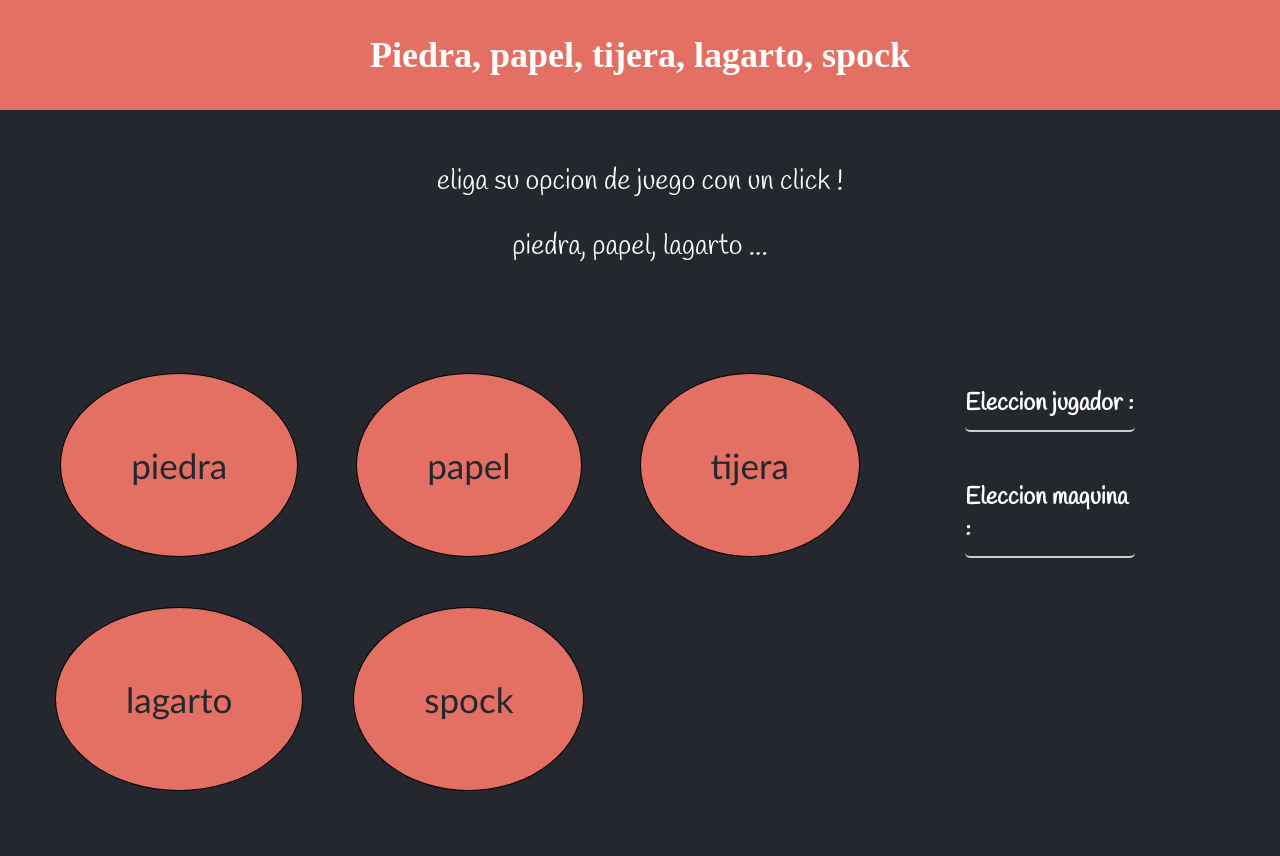
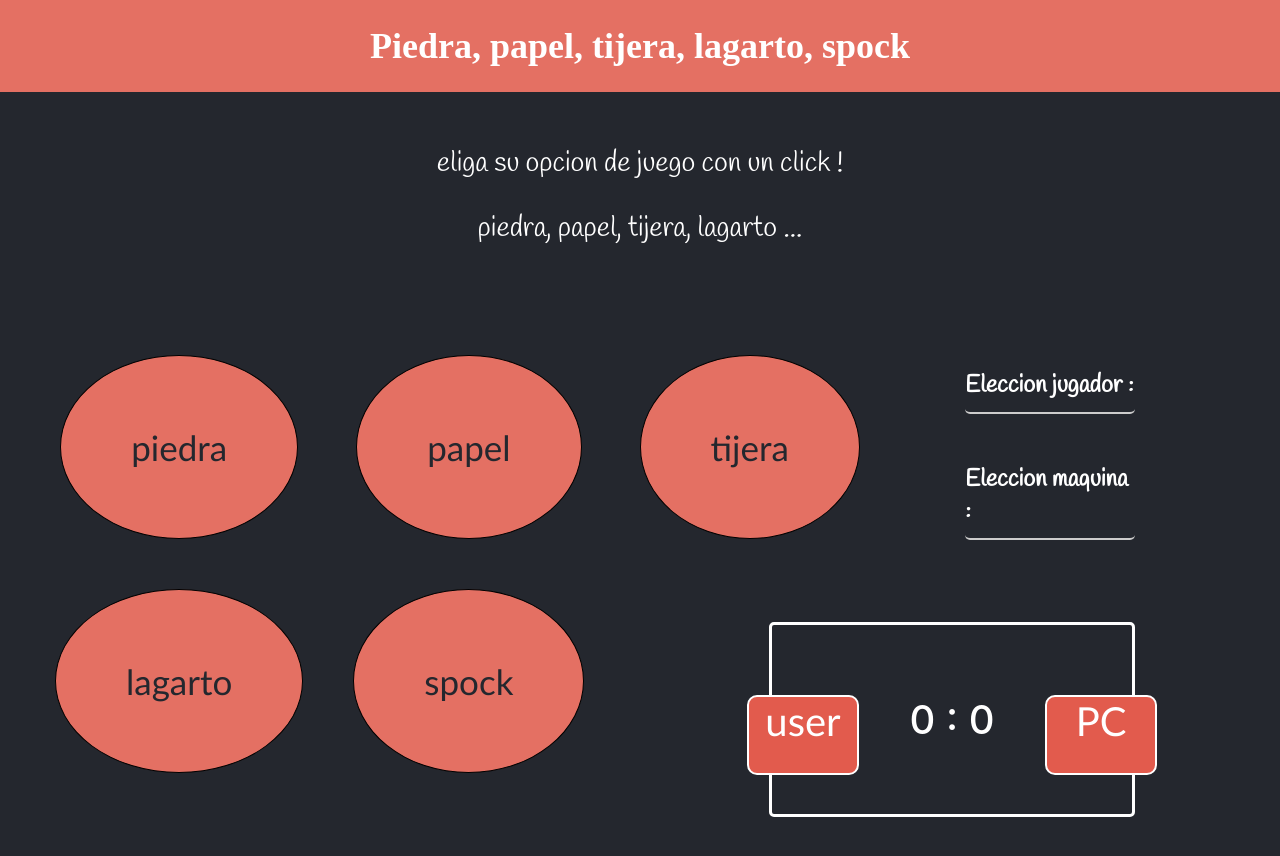
Before and after one commit to BraianRosales/unq-ui-braian-rosales-trabajo-final, a React (Create React App) app: page / in a window 1280 px wide. Shown: the top 856 px of the page. Built offline with nearby package versions, Linux system fonts and the light colour scheme; a web font is replaced by a local one.

Commit message:
agregando marcador en el lado derecho

```diff
--- a/src/App.css
+++ b/src/App.css
@@ -38,7 +38,7 @@
 header{
   text-align: center;
   background: #e47063;
-  padding: 10px;
+  padding: 1px;
   color: #ffffff;
   font-family: 'Yeon Sung', cursive;
   font-size: 18px;
@@ -50,7 +50,6 @@ body{
 
 .resultado{
   text-align: center;
-  padding: 30px;
   color: #ffffff;
   font-family: 'Handlee', cursive;
   font-size: 15px;
@@ -95,7 +94,7 @@ body{
 
 .marcador{
   border: 3px solid #fff;
-  margin: 30px auto;
+  margin-top: 32px;
   width: 200px;
   color: #fff;
   font-size: 40px;
@@ -104,6 +103,7 @@ body{
   text-align: center;
   padding: 70px 80px;
   position: relative;
+  float: right;
 }
 
 .badge{
--- a/src/App.js
+++ b/src/App.js
@@ -4,6 +4,7 @@ import './components/Opcion';
 import './components/Resultado';
 import Eleccion from './components/Eleccion';
 import Opcion from './components/Opcion';
+import Marcador from './components/Marcador';
 import Routes from './Routes';
 
 function App() {
@@ -66,7 +67,7 @@ function App() {
                         eliga su opcion de juego con un click !
                      </p>
                     <p>
-                        piedra, papel, lagarto ...
+                        piedra, papel, tijera, lagarto ...
                     </p>
                 </div>
 
@@ -79,13 +80,10 @@ function App() {
                             valor={opciones[index]}
                         />)
                     }
-
-
                 </div>
 
-                <div className="clearfix"></div>
                 <Routes eleccionJugador={eleccionJugador} eleccionMaquina={eleccionMaquina} />
-                {/* tratar condiciones para que aumente los marcadores */}
+
             </body>
 
         </div>
--- a/src/Routes.jsx
+++ b/src/Routes.jsx
@@ -1,7 +1,6 @@
 import React from 'react';
 import { BrowserRouter as Router, Switch, Route } from 'react-router-dom';
 import Resultado from './components/Resultado';
-import Marcador from './components/Marcador';
 
 const Routes = ({ eleccionJugador, eleccionMaquina }) => {
     return (
@@ -13,9 +12,6 @@ const Routes = ({ eleccionJugador, eleccionMaquina }) => {
                         <Resultado {...props} jugador={eleccionJugador} maquina={eleccionMaquina} />
                     )}
                 />
-                <Route exact path="/marcador"
-                    component={Marcador}
-                />
             </Switch>
         </Router>
     );
--- a/src/components/Eleccion.jsx
+++ b/src/components/Eleccion.jsx
@@ -1,7 +1,7 @@
 import React from 'react';
+import Marcador from './Marcador';
 
 export default function Eleccion(props) {
-
     return (
         <aside id="sidebar">
             <div className="sidebar-item">
@@ -14,6 +14,8 @@ export default function Eleccion(props) {
                         <div className="maquina"><h3>Eleccion maquina :  </h3></div>
                         <div className="eleccion">{props.maquina.eleccion}</div>
                     </section>
+
+                    <Marcador />
                 </main>
             </div>
 
--- a/src/components/Resultado.jsx
+++ b/src/components/Resultado.jsx
@@ -1,6 +1,6 @@
 import React from 'react';
 
-const Resultado = ({jugador, maquina}) => {
+const Resultado = ({ jugador, maquina }) => {
 
     let resultadoFinal;
 
@@ -9,16 +9,18 @@ const Resultado = ({jugador, maquina}) => {
         resultadoFinal = <h1>Ganador : Jugador</h1>
 
     } else if ((maquina.derrota === jugador.eleccion && jugador.eleccion ||
-       maquina.tambienDerrota === jugador.eleccion && jugador.eleccion)) {
+        maquina.tambienDerrota === jugador.eleccion && jugador.eleccion)) {
         resultadoFinal = <h1>Ganador : La Maquina</h1>
 
     } else if (jugador.eleccion === maquina.eleccion && jugador.eleccion) {
         resultadoFinal = <h1>Empate</h1>
     }
     return (
-        <div className="resultado">
-            <h2>{resultadoFinal}</h2>
-        </div>
+        <>
+            <div className="resultado">
+                <h2>{resultadoFinal}</h2>
+            </div>
+        </>
     )
 }
 
```
Also changed, not shown: 2 other files (tests, documents, lock files or other folders).
